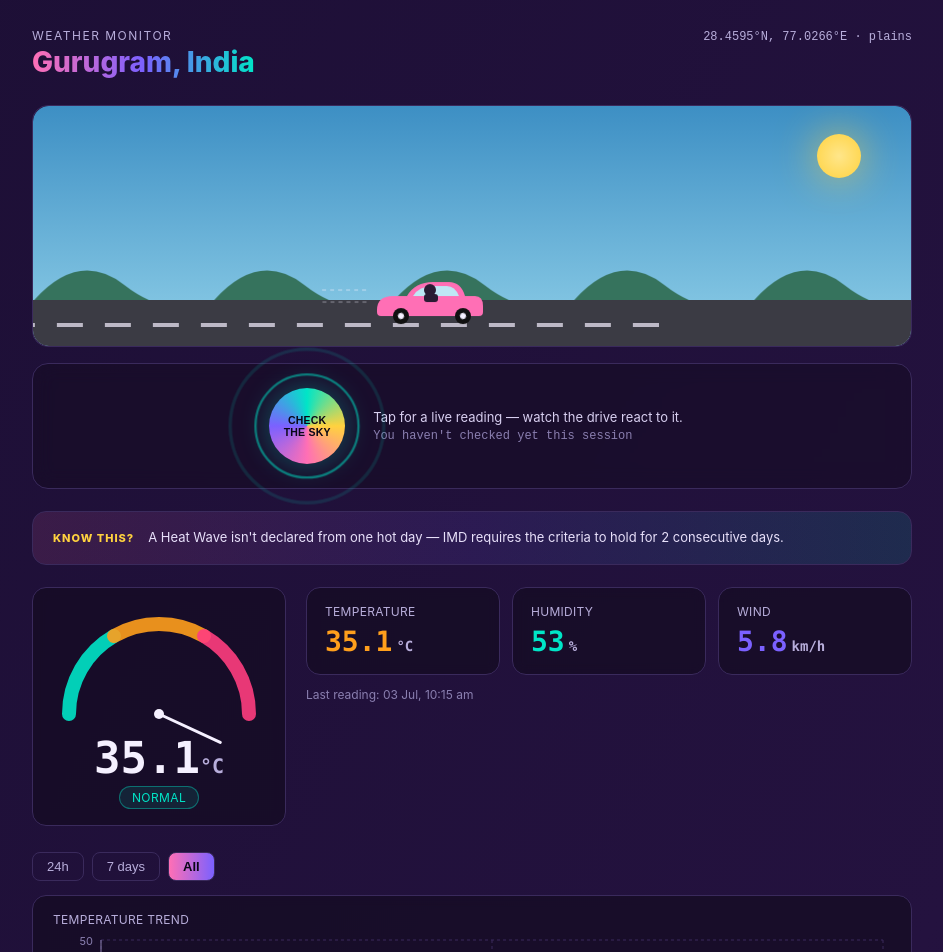
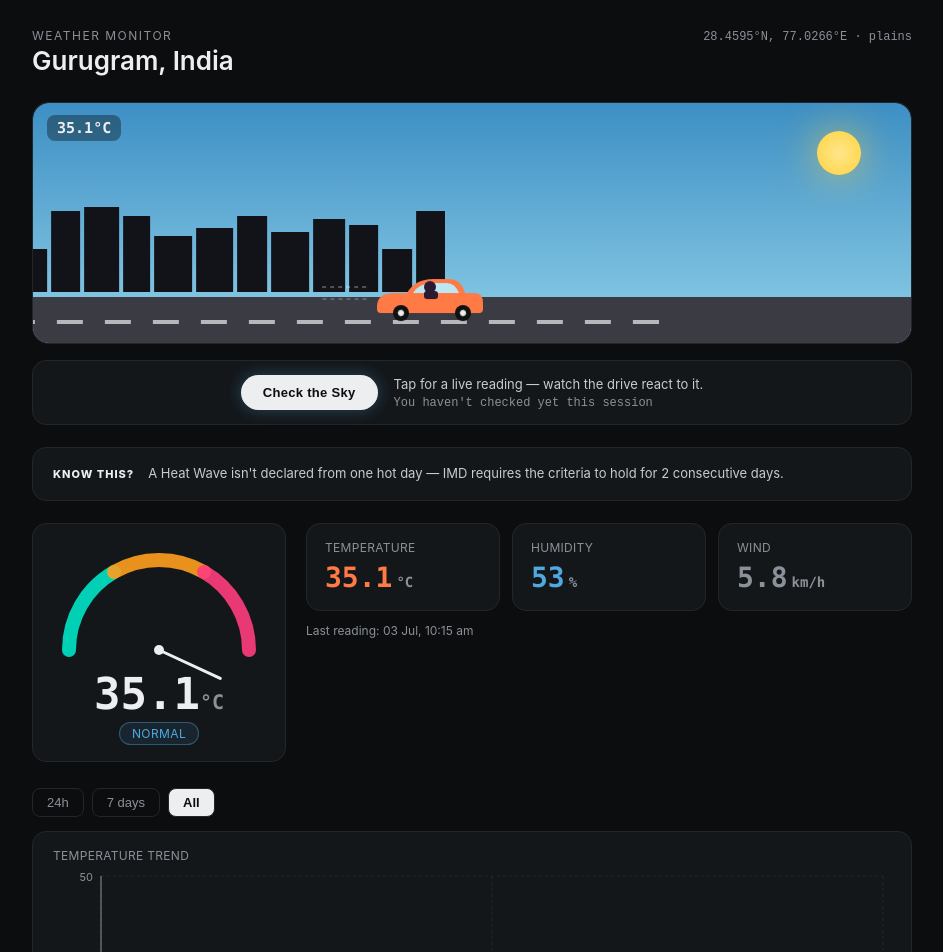
Before and after one commit to yashvardhannayal-ai/Gurugram-Weather-, a React (Vite) app: page / in a window 1280 px wide. Shown: the top 952 px of the page, without its empty margins (168-1111 px from the left). Built offline with nearby package versions, Linux system fonts and the light colour scheme.

Commit message:
Monochrome theme, small button, city skyline, temp overlay

```diff
--- a/src/App.jsx
+++ b/src/App.jsx
@@ -17,9 +17,9 @@ const SEED = [
 ];
 
 const ZONES = [
-  { key: "normal", label: "Normal", color: "#00E5C7" },
+  { key: "normal", label: "Normal", color: "#4FA8E0" },
   { key: "heat", label: "Heat Wave", color: "#FF9F1C" },
-  { key: "severe", label: "Severe Heat Wave", color: "#FF3D7F" },
+  { key: "severe", label: "Severe Heat Wave", color: "#E5484D" },
 ];
 
 function classify(temp) {
@@ -61,7 +61,7 @@ function pickScene(row) {
   const isDay = hour >= 6 && hour < 19;
   const isRaining = (row.precip ?? 0) > 0.1;
   const isHot = row.temp >= 38;
-  return { isDay, isRaining, isHot };
+  return { isDay, isRaining, isHot, temp: row.temp };
 }
 
 function Gauge({ temp }) {
@@ -79,12 +79,12 @@ function Gauge({ temp }) {
     <div style={{ display: "flex", flexDirection: "column", alignItems: "center" }}>
       <svg width="220" height="140" viewBox="0 0 220 140">
         {arc(180, 240, "#00E5C7", "z0")}{arc(240, 300, "#FF9F1C", "z1")}{arc(300, 360, "#FF3D7F", "z2")}
-        <line x1={cx} y1={cy} x2={cx + r * 0.75 * Math.cos((angle * Math.PI) / 180)} y2={cy + r * 0.75 * Math.sin((angle * Math.PI) / 180)} stroke="#F5F0FF" strokeWidth={3} strokeLinecap="round" style={{ transition: "all 0.6s cubic-bezier(0.34,1.56,0.64,1)" }} />
-        <circle cx={cx} cy={cy} r={5} fill="#F5F0FF" />
+        <line x1={cx} y1={cy} x2={cx + r * 0.75 * Math.cos((angle * Math.PI) / 180)} y2={cy + r * 0.75 * Math.sin((angle * Math.PI) / 180)} stroke="#EDEEF0" strokeWidth={3} strokeLinecap="round" style={{ transition: "all 0.6s cubic-bezier(0.34,1.56,0.64,1)" }} />
+        <circle cx={cx} cy={cy} r={5} fill="#EDEEF0" />
       </svg>
       <div style={{ marginTop: -8, textAlign: "center" }}>
-        <div style={{ fontFamily: "ui-monospace, SFMono-Regular, Menlo, monospace", fontSize: 44, fontWeight: 700, color: "#F5F0FF", lineHeight: 1 }}>
-          {temp.toFixed(1)}<span style={{ fontSize: 20, color: "#B8AEDB" }}>°C</span>
+        <div style={{ fontFamily: "ui-monospace, SFMono-Regular, Menlo, monospace", fontSize: 44, fontWeight: 700, color: "#EDEEF0", lineHeight: 1 }}>
+          {temp.toFixed(1)}<span style={{ fontSize: 20, color: "#8B9198" }}>°C</span>
         </div>
         <div style={{ marginTop: 6, display: "inline-block", padding: "3px 12px", borderRadius: 999, fontSize: 12, letterSpacing: 0.4, textTransform: "uppercase", color: zone.color, border: `1px solid ${zone.color}66`, background: `${zone.color}1a` }}>{zone.label}</div>
       </div>
@@ -94,15 +94,15 @@ function Gauge({ temp }) {
 
 function ScoreCard({ label, value, unit, accent }) {
   return (
-    <div style={{ background: "rgba(20,12,34,0.7)", backdropFilter: "blur(6px)", border: "1px solid #3A2A5C", borderRadius: 14, padding: "16px 18px", flex: 1, minWidth: 130 }}>
-      <div style={{ fontSize: 12, color: "#B8AEDB", letterSpacing: 0.3, textTransform: "uppercase" }}>{label}</div>
-      <div style={{ marginTop: 6, fontFamily: "ui-monospace, SFMono-Regular, Menlo, monospace", fontSize: 28, fontWeight: 700, color: accent }}>{value}<span style={{ fontSize: 14, color: "#B8AEDB", marginLeft: 4 }}>{unit}</span></div>
+    <div style={{ background: "#14171A", border: "1px solid #23272B", borderRadius: 14, padding: "16px 18px", flex: 1, minWidth: 130 }}>
+      <div style={{ fontSize: 12, color: "#8B9198", letterSpacing: 0.3, textTransform: "uppercase" }}>{label}</div>
+      <div style={{ marginTop: 6, fontFamily: "ui-monospace, SFMono-Regular, Menlo, monospace", fontSize: 28, fontWeight: 700, color: accent }}>{value}<span style={{ fontSize: 14, color: "#8B9198", marginLeft: 4 }}>{unit}</span></div>
     </div>
   );
 }
 
 // ---- The drive scene: car + driver silhouette cruising down a scrolling road ----
-function DriveScene({ isDay, isRaining, isHot }) {
+function DriveScene({ isDay, isRaining, isHot, temp }) {
   const sky = isRaining
     ? (isDay ? "linear-gradient(180deg,#4A5568,#2D3346)" : "linear-gradient(180deg,#151726,#0A0B14)")
     : isDay
@@ -111,10 +111,29 @@ function DriveScene({ isDay, isRaining, isHot }) {
 
   const stars = useMemo(() => Array.from({ length: 25 }, () => ({ top: Math.random() * 55, left: Math.random() * 100, d: 1.2 + Math.random() * 1.5 })), []);
   const drops = useMemo(() => Array.from({ length: 40 }, () => ({ left: Math.random() * 100, delay: Math.random() * 1.2, dur: 0.5 + Math.random() * 0.4 })), []);
-  const hills = useMemo(() => Array.from({ length: 6 }, (_, i) => i), []);
+  const buildings = useMemo(() => Array.from({ length: 10 }, () => {
+    const w = 26 + Math.floor(Math.random() * 18);
+    const h = 40 + Math.floor(Math.random() * 50);
+    const cols = Math.max(1, Math.floor(w / 10));
+    const rows = Math.max(1, Math.floor(h / 12));
+    const windows = [];
+    for (let r = 0; r < rows; r++) {
+      for (let c = 0; c < cols; c++) {
+        windows.push({ x: 4 + c * 9, y: 6 + r * 11, on: Math.random() > 0.4 });
+      }
+    }
+    return { w, h, windows };
+  }), []);
 
   return (
     <div style={{ position: "absolute", inset: 0, overflow: "hidden", borderRadius: 16, background: sky }}>
+      {/* temperature readout, always visible in the scene */}
+      {temp != null && (
+        <div style={{ position: "absolute", top: 12, left: 14, padding: "4px 10px", borderRadius: 8, background: "rgba(0,0,0,0.35)", color: "#EDEEF0", fontFamily: "ui-monospace, SFMono-Regular, Menlo, monospace", fontSize: 15, fontWeight: 700 }}>
+          {temp.toFixed(1)}°C
+        </div>
+      )}
+
       {/* sun or moon */}
       {!isRaining && (
         <div style={{
@@ -125,21 +144,24 @@ function DriveScene({ isDay, isRaining, isHot }) {
       )}
       {/* stars, night only */}
       {!isDay && !isRaining && stars.map((s, i) => (
-        <span key={i} style={{ position: "absolute", top: `${s.top}%`, left: `${s.left}%`, width: 2, height: 2, borderRadius: "50%", background: "#F5F0FF", animation: `twinkle ${s.d}s ease-in-out infinite` }} />
+        <span key={i} style={{ position: "absolute", top: `${s.top}%`, left: `${s.left}%`, width: 2, height: 2, borderRadius: "50%", background: "#EDEEF0", animation: `twinkle ${s.d}s ease-in-out infinite` }} />
       ))}
       {/* clouds if raining */}
       {isRaining && [0, 1, 2].map((i) => (
         <div key={i} style={{ position: "absolute", top: 16 + i * 14, left: -80, width: 140, height: 34, borderRadius: 30, background: isDay ? "#5A6478" : "#20233A", animation: `driftCloud ${9 + i * 3}s linear infinite`, animationDelay: `${i * -3}s`, opacity: 0.8 }} />
       ))}
       {/* lightning flash */}
-      {isRaining && <div style={{ position: "absolute", inset: 0, background: "#F5F0FF", opacity: 0, animation: "lightning 5s ease-in-out infinite" }} />}
+      {isRaining && <div style={{ position: "absolute", inset: 0, background: "#EDEEF0", opacity: 0, animation: "lightning 5s ease-in-out infinite" }} />}
 
-      {/* rolling hills silhouette, parallax loop */}
-      <div style={{ position: "absolute", bottom: 46, left: 0, right: 0, height: 60, overflow: "hidden" }}>
-        <div style={{ display: "flex", width: "200%", animation: "scrollX 14s linear infinite" }}>
-          {hills.concat(hills).map((_, i) => (
-            <svg key={i} width="180" height="60" viewBox="0 0 180 60" style={{ flexShrink: 0 }}>
-              <path d="M0,60 Q45,10 90,45 T180,60 Z" fill={isDay ? "#2F6B4F" : "#150F2A"} opacity={0.9} />
+      {/* city skyline, parallax loop, windows lit at night */}
+      <div style={{ position: "absolute", bottom: 46, left: 0, right: 0, height: 90, overflow: "hidden" }}>
+        <div style={{ display: "flex", alignItems: "flex-end", width: "200%", animation: "scrollX 16s linear infinite" }}>
+          {buildings.concat(buildings).map((b, i) => (
+            <svg key={i} width={b.w} height={b.h} viewBox={`0 0 ${b.w} ${b.h}`} style={{ flexShrink: 0, marginRight: 4 }}>
+              <rect x="0" y="0" width={b.w} height={b.h} fill="#111318" />
+              {!isDay && b.windows.map((w, wi) => (
+                <rect key={wi} x={w.x} y={w.y} width="4" height="5" fill="#FFD98A" opacity={w.on ? 0.95 : 0} style={{ animation: w.on ? `twinkle ${2 + (wi % 3)}s ease-in-out infinite` : "none" }} />
+              ))}
             </svg>
           ))}
         </div>
@@ -150,7 +172,7 @@ function DriveScene({ isDay, isRaining, isHot }) {
         <div style={{ position: "absolute", top: "50%", left: 0, right: 0, height: 4, overflow: "hidden" }}>
           <div style={{ display: "flex", width: "200%", animation: "scrollX 0.9s linear infinite" }}>
             {Array.from({ length: 20 }).map((_, i) => (
-              <div key={i} style={{ width: 26, height: 4, background: "#F5F0FF", marginRight: 22, flexShrink: 0, opacity: 0.7 }} />
+              <div key={i} style={{ width: 26, height: 4, background: "#EDEEF0", marginRight: 22, flexShrink: 0, opacity: 0.7 }} />
             ))}
           </div>
         </div>
@@ -169,7 +191,7 @@ function DriveScene({ isDay, isRaining, isHot }) {
             <polygon points="100,30 150,10 150,45" fill="#FFF3C4" opacity="0.25" />
           )}
           {/* car body */}
-          <path d="M10,40 Q10,26 26,26 L40,26 Q48,12 66,12 L82,12 Q94,12 98,26 L108,26 Q116,26 116,36 L116,42 Q116,46 112,46 L14,46 Q10,46 10,42 Z" fill={isRaining ? "#7B61FF" : "#FF6FB5"} />
+          <path d="M10,40 Q10,26 26,26 L40,26 Q48,12 66,12 L82,12 Q94,12 98,26 L108,26 Q116,26 116,36 L116,42 Q116,46 112,46 L14,46 Q10,46 10,42 Z" fill="#FF7A45" />
           {/* window */}
           <path d="M46,26 Q52,16 66,16 L80,16 Q88,16 92,26 Z" fill={isDay ? "#BEE7F5" : "#0A0B18"} />
           {/* driver silhouette */}
@@ -178,13 +200,13 @@ function DriveScene({ isDay, isRaining, isHot }) {
           {/* wheels */}
           <circle cx="34" cy="46" r="8" fill="#111" />
           <circle cx="96" cy="46" r="8" fill="#111" />
-          <circle cx="34" cy="46" r="3" fill="#F5F0FF" style={{ animation: "spin 0.5s linear infinite", transformOrigin: "34px 46px" }} />
-          <circle cx="96" cy="46" r="3" fill="#F5F0FF" style={{ animation: "spin 0.5s linear infinite", transformOrigin: "96px 46px" }} />
+          <circle cx="34" cy="46" r="3" fill="#EDEEF0" style={{ animation: "spin 0.5s linear infinite", transformOrigin: "34px 46px" }} />
+          <circle cx="96" cy="46" r="3" fill="#EDEEF0" style={{ animation: "spin 0.5s linear infinite", transformOrigin: "96px 46px" }} />
         </svg>
         {/* wind flow lines behind the car */}
         <svg width="60" height="40" viewBox="0 0 60 40" style={{ position: "absolute", top: 10, right: 108 }}>
-          <path d="M50,10 Q20,10 0,10" stroke="#F5F0FF" strokeWidth="1.5" fill="none" opacity="0.4" strokeDasharray="4 4" style={{ animation: "windFlow 0.7s linear infinite" }} />
-          <path d="M50,22 Q20,22 0,22" stroke="#F5F0FF" strokeWidth="1.5" fill="none" opacity="0.3" strokeDasharray="4 4" style={{ animation: "windFlow 0.8s linear infinite" }} />
+          <path d="M50,10 Q20,10 0,10" stroke="#EDEEF0" strokeWidth="1.5" fill="none" opacity="0.4" strokeDasharray="4 4" style={{ animation: "windFlow 0.7s linear infinite" }} />
+          <path d="M50,22 Q20,22 0,22" stroke="#EDEEF0" strokeWidth="1.5" fill="none" opacity="0.3" strokeDasharray="4 4" style={{ animation: "windFlow 0.8s linear infinite" }} />
         </svg>
       </div>
 
@@ -215,9 +237,9 @@ function TriviaStrip() {
     return () => clearInterval(id);
   }, []);
   return (
-    <div style={{ marginTop: 22, padding: "16px 20px", background: "linear-gradient(90deg, rgba(255,111,181,0.12), rgba(123,97,255,0.12), rgba(0,229,199,0.12))", border: "1px solid #3A2A5C", borderRadius: 14, display: "flex", alignItems: "center", gap: 14 }}>
-      <div style={{ fontSize: 11, fontWeight: 800, letterSpacing: 1, textTransform: "uppercase", color: "#FFD23F", flexShrink: 0 }}>Know this?</div>
-      <div key={i} style={{ fontSize: 13, color: "#E8E0FA", lineHeight: 1.5, animation: "popIn 0.4s ease-out" }}>{FACTS[i]}</div>
+    <div style={{ marginTop: 22, padding: "16px 20px", background: "#14171A", border: "1px solid #23272B", borderRadius: 14, display: "flex", alignItems: "center", gap: 14 }}>
+      <div style={{ fontSize: 11, fontWeight: 800, letterSpacing: 1, textTransform: "uppercase", color: "#EDEEF0", flexShrink: 0 }}>Know this?</div>
+      <div key={i} style={{ fontSize: 13, color: "#C7CBD1", lineHeight: 1.5, animation: "popIn 0.4s ease-out" }}>{FACTS[i]}</div>
     </div>
   );
 }
@@ -231,17 +253,17 @@ const IMD_THRESHOLDS = [
 
 function ThresholdPanel() {
   return (
-    <div style={{ marginTop: 24, padding: 20, background: "rgba(20,12,34,0.7)", backdropFilter: "blur(6px)", border: "1px solid #3A2A5C", borderRadius: 14 }}>
-      <div style={{ fontSize: 12, color: "#B8AEDB", textTransform: "uppercase", letterSpacing: 0.3, marginBottom: 14 }}>IMD threshold reference — plains</div>
+    <div style={{ marginTop: 24, padding: 20, background: "#14171A", border: "1px solid #23272B", borderRadius: 14 }}>
+      <div style={{ fontSize: 12, color: "#8B9198", textTransform: "uppercase", letterSpacing: 0.3, marginBottom: 14 }}>IMD threshold reference — plains</div>
       <div style={{ display: "grid", gridTemplateColumns: "repeat(auto-fit, minmax(180px, 1fr))", gap: 12 }}>
         {IMD_THRESHOLDS.map((t) => (
           <div key={t.label} style={{ padding: 14, borderRadius: 10, background: `${t.color}12`, border: `1px solid ${t.color}44` }}>
             <div style={{ fontSize: 13, fontWeight: 700, color: t.color, marginBottom: 4 }}>{t.label}</div>
-            <div style={{ fontSize: 12, color: "#B8AEDB", lineHeight: 1.5 }}>{t.detail}</div>
+            <div style={{ fontSize: 12, color: "#8B9198", lineHeight: 1.5 }}>{t.detail}</div>
           </div>
         ))}
       </div>
-      <div style={{ marginTop: 12, fontSize: 11, color: "#7A6F98", lineHeight: 1.5 }}>
+      <div style={{ marginTop: 12, fontSize: 11, color: "#6B7280", lineHeight: 1.5 }}>
         These figures come from IMD/NDMA material and may not reflect the most current official
         criteria — worth confirming on mausam.imd.gov.in if precision matters for your use.
       </div>
@@ -345,50 +367,46 @@ export default function WeatherDashboard() {
 
   return (
     <div key={shakeKey} style={{
-      minHeight: "100%", color: "#F5F0FF",
+      minHeight: "100%", color: "#EDEEF0",
       fontFamily: "ui-sans-serif, -apple-system, BlinkMacSystemFont, 'Segoe UI', sans-serif",
       padding: "28px 20px 40px", position: "relative", overflow: "hidden",
-      background: "linear-gradient(120deg, #0A0616, #1A0E32, #24123F, #150A28)",
-      backgroundSize: "300% 300%", animation: `bgDrift 18s ease-in-out infinite${shakeKey > 0 ? ", shake 0.5s" : ""}`,
+      background: "#0B0D0F",
+      animation: shakeKey > 0 ? "shake 0.5s" : "none",
     }}>
       <style>{KEYFRAMES}</style>
 
       <div style={{ maxWidth: 880, margin: "0 auto", position: "relative", zIndex: 1 }}>
         <div style={{ display: "flex", justifyContent: "space-between", alignItems: "baseline", flexWrap: "wrap", gap: 8 }}>
           <div>
-            <div style={{ fontSize: 12, color: "#B8AEDB", letterSpacing: 1.5, textTransform: "uppercase" }}>Weather Monitor</div>
-            <h1 style={{ margin: "2px 0 0", fontSize: 28, fontWeight: 800, background: "linear-gradient(90deg,#FF6FB5,#7B61FF,#00E5C7)", WebkitBackgroundClip: "text", WebkitTextFillColor: "transparent" }}>Gurugram, India</h1>
+            <div style={{ fontSize: 12, color: "#8B9198", letterSpacing: 1.5, textTransform: "uppercase" }}>Weather Monitor</div>
+            <h1 style={{ margin: "2px 0 0", fontSize: 26, fontWeight: 600, color: "#EDEEF0" }}>Gurugram, India</h1>
           </div>
-          <div style={{ fontSize: 12, color: "#B8AEDB", fontFamily: "ui-monospace, monospace" }}>28.4595°N, 77.0266°E · plains</div>
+          <div style={{ fontSize: 12, color: "#8B9198", fontFamily: "ui-monospace, monospace" }}>28.4595°N, 77.0266°E · plains</div>
         </div>
 
-        <div style={{ marginTop: 26, position: "relative", overflow: "hidden", borderRadius: 16, border: "1px solid #3A2A5C", height: 240 }}>
-          <DriveScene isDay={scene.isDay} isRaining={scene.isRaining} isHot={scene.isHot} />
+        <div style={{ marginTop: 26, position: "relative", overflow: "hidden", borderRadius: 16, border: "1px solid #23272B", height: 240 }}>
+          <DriveScene isDay={scene.isDay} isRaining={scene.isRaining} isHot={scene.isHot} temp={scene.temp} />
         </div>
 
-        <div style={{ marginTop: 16, display: "flex", alignItems: "center", justifyContent: "center", gap: 20, flexWrap: "wrap", padding: "16px 20px", background: "rgba(20,12,34,0.55)", backdropFilter: "blur(10px)", border: "1px solid #3A2A5C", borderRadius: 16 }}>
-          <div style={{ position: "relative", width: 92, height: 92, display: "flex", alignItems: "center", justifyContent: "center", flexShrink: 0 }}>
-            {!liveLoading && (<>
-              <span style={{ position: "absolute", inset: 0, borderRadius: "50%", border: `2px solid ${zone.color}`, animation: "ringPulse 2.2s ease-out infinite" }} />
-              <span style={{ position: "absolute", inset: 0, borderRadius: "50%", border: `2px solid ${zone.color}`, animation: "ringPulse 2.2s ease-out infinite 1.1s" }} />
-            </>)}
+        <div style={{ marginTop: 16, display: "flex", alignItems: "center", justifyContent: "center", gap: 16, flexWrap: "wrap", padding: "14px 20px", background: "#14171A", border: "1px solid #23272B", borderRadius: 14 }}>
           <button onClick={fetchLive} disabled={liveLoading} style={{
-              position: "relative", width: 76, height: 76, borderRadius: "50%", border: "none",
-              background: `conic-gradient(from 180deg, #FF6FB5, #7B61FF, #00E5C7, #FFD23F, #FF6FB5)`,
-              color: "#0A0616", fontWeight: 800, fontSize: 10.5, letterSpacing: 0.2,
-              cursor: liveLoading ? "default" : "pointer", boxShadow: `0 0 30px ${zone.color}55`,
-              transition: "transform 0.15s ease", whiteSpace: "pre-line",
+            padding: "10px 22px", borderRadius: 999, border: "none",
+            background: liveLoading ? "#23272B" : "#EDEEF0",
+            color: liveLoading ? "#8B9198" : "#0B0D0F",
+            fontWeight: 700, fontSize: 13, letterSpacing: 0.3,
+            cursor: liveLoading ? "default" : "pointer",
+            boxShadow: liveLoading ? "none" : `0 0 16px ${zone.color}55`,
+            transition: "transform 0.15s ease",
           }}
-              onMouseDown={(e) => (e.currentTarget.style.transform = "scale(0.94)")}
+            onMouseDown={(e) => (e.currentTarget.style.transform = "scale(0.96)")}
             onMouseUp={(e) => (e.currentTarget.style.transform = "scale(1)")}
             onMouseLeave={(e) => (e.currentTarget.style.transform = "scale(1)")}
           >
-              {liveLoading ? "CHECKING…" : "CHECK\nTHE SKY"}
+            {liveLoading ? "Checking…" : "Check the Sky"}
           </button>
-          </div>
           <div style={{ textAlign: "left" }}>
-            <div style={{ fontSize: 13, color: "#D8CFF0" }}>Tap for a live reading — watch the drive react to it.</div>
-            <div style={{ marginTop: 4, fontSize: 12, color: "#8A7FB0", fontFamily: "ui-monospace, monospace" }}>
+            <div style={{ fontSize: 13, color: "#C7CBD1" }}>Tap for a live reading — watch the drive react to it.</div>
+            <div style={{ marginTop: 4, fontSize: 12, color: "#8B9198", fontFamily: "ui-monospace, monospace" }}>
               {pulseCount === 0 ? "You haven't checked yet this session" : `Checked ${pulseCount} time${pulseCount > 1 ? "s" : ""} this session`}
             </div>
             {liveError && <div style={{ marginTop: 6, fontSize: 12, color: "#FF3D7F" }}>{liveError}</div>}
@@ -405,45 +423,45 @@ export default function WeatherDashboard() {
         )}
 
         <div style={{ marginTop: 22, display: "flex", gap: 20, flexWrap: "wrap" }}>
-          <div style={{ background: "rgba(20,12,34,0.7)", backdropFilter: "blur(6px)", border: "1px solid #3A2A5C", borderRadius: 14, padding: 16 }}>
+          <div style={{ background: "#14171A", border: "1px solid #23272B", borderRadius: 14, padding: 16 }}>
             <Gauge temp={dispTemp} />
           </div>
           <div style={{ display: "flex", flexDirection: "column", gap: 12, flex: 1, minWidth: 260 }}>
             <div style={{ display: "flex", gap: 12, flexWrap: "wrap" }}>
-              <ScoreCard label="Temperature" value={dispTemp.toFixed(1)} unit="°C" accent="#FF9F1C" />
-              <ScoreCard label="Humidity" value={Math.round(dispHumidity)} unit="%" accent="#00E5C7" />
-              <ScoreCard label="Wind" value={dispWind.toFixed(1)} unit="km/h" accent="#7B61FF" />
+              <ScoreCard label="Temperature" value={dispTemp.toFixed(1)} unit="°C" accent="#FF7A45" />
+              <ScoreCard label="Humidity" value={Math.round(dispHumidity)} unit="%" accent="#4FA8E0" />
+              <ScoreCard label="Wind" value={dispWind.toFixed(1)} unit="km/h" accent="#8B9198" />
             </div>
-            <div style={{ fontSize: 12, color: "#8A7FB0" }}>Last reading: {fmtTime(latest.time)}</div>
+            <div style={{ fontSize: 12, color: "#8B9198" }}>Last reading: {fmtTime(latest.time)}</div>
           </div>
         </div>
 
         <div style={{ marginTop: 26, display: "flex", gap: 8 }}>
           {[{ k: "24h", label: "24h" }, { k: "7d", label: "7 days" }, { k: "all", label: "All" }].map((r) => (
-            <button key={r.k} onClick={() => setRange(r.k)} style={{ background: range === r.k ? "linear-gradient(90deg,#FF6FB5,#7B61FF)" : "transparent", color: range === r.k ? "#0A0616" : "#B8AEDB", border: "1px solid #3A2A5C", borderRadius: 8, padding: "6px 14px", fontSize: 13, cursor: "pointer", fontWeight: range === r.k ? 700 : 400 }}>{r.label}</button>
+            <button key={r.k} onClick={() => setRange(r.k)} style={{ background: range === r.k ? "#EDEEF0" : "transparent", color: range === r.k ? "#0B0D0F" : "#8B9198", border: "1px solid #23272B", borderRadius: 8, padding: "6px 14px", fontSize: 13, cursor: "pointer", fontWeight: range === r.k ? 700 : 400 }}>{r.label}</button>
           ))}
         </div>
 
-        <div style={{ marginTop: 14, background: "rgba(20,12,34,0.7)", backdropFilter: "blur(6px)", border: "1px solid #3A2A5C", borderRadius: 14, padding: "16px 8px 8px" }}>
-          <div style={{ fontSize: 12, color: "#B8AEDB", padding: "0 12px 8px", textTransform: "uppercase", letterSpacing: 0.3 }}>Temperature trend</div>
+        <div style={{ marginTop: 14, background: "#14171A", border: "1px solid #23272B", borderRadius: 14, padding: "16px 8px 8px" }}>
+          <div style={{ fontSize: 12, color: "#8B9198", padding: "0 12px 8px", textTransform: "uppercase", letterSpacing: 0.3 }}>Temperature trend</div>
           <ResponsiveContainer width="100%" height={260}>
             <LineChart data={chartData} margin={{ top: 5, right: 20, left: 0, bottom: 5 }}>
-              <CartesianGrid stroke="#3A2A5C" strokeDasharray="3 3" />
-              <XAxis dataKey="label" stroke="#8A7FB0" fontSize={11} tickLine={false} />
-              <YAxis stroke="#8A7FB0" fontSize={11} tickLine={false} domain={[20, 50]} />
-              <Tooltip contentStyle={{ background: "#0A0616", border: "1px solid #3A2A5C", borderRadius: 8, fontSize: 12 }} labelStyle={{ color: "#B8AEDB" }} />
-              <Line type="monotone" dataKey="temp" stroke="#FF6FB5" strokeWidth={2.5} dot={{ r: 3, fill: "#7B61FF" }} name="°C" isAnimationActive animationDuration={500} />
+              <CartesianGrid stroke="#23272B" strokeDasharray="3 3" />
+              <XAxis dataKey="label" stroke="#8B9198" fontSize={11} tickLine={false} />
+              <YAxis stroke="#8B9198" fontSize={11} tickLine={false} domain={[20, 50]} />
+              <Tooltip contentStyle={{ background: "#0A0616", border: "1px solid #23272B", borderRadius: 8, fontSize: 12 }} labelStyle={{ color: "#8B9198" }} />
+              <Line type="monotone" dataKey="temp" stroke="#FF9F1C" strokeWidth={2.5} dot={{ r: 3, fill: "#EDEEF0" }} name="°C" isAnimationActive animationDuration={500} />
             </LineChart>
           </ResponsiveContainer>
         </div>
 
         <ThresholdPanel />
 
-        <div style={{ marginTop: 24, padding: 16, background: "rgba(20,12,34,0.7)", backdropFilter: "blur(6px)", border: "1px solid #3A2A5C", borderRadius: 14 }}>
-          <div style={{ fontSize: 13, color: "#B8AEDB", lineHeight: 1.6 }}>
+        <div style={{ marginTop: 24, padding: 16, background: "#14171A", border: "1px solid #23272B", borderRadius: 14 }}>
+          <div style={{ fontSize: 13, color: "#8B9198", lineHeight: 1.6 }}>
             This dashboard can't authenticate to your private Google Sheet directly. Use "Check the Sky" above for a live reading, or upload a CSV export of your sheet below.
           </div>
-          <input ref={fileRef} type="file" accept=".csv" onChange={handleFile} style={{ marginTop: 12, fontSize: 13, color: "#B8AEDB" }} />
+          <input ref={fileRef} type="file" accept=".csv" onChange={handleFile} style={{ marginTop: 12, fontSize: 13, color: "#8B9198" }} />
           {importMsg && <div style={{ marginTop: 8, fontSize: 12, color: "#00E5C7" }}>{importMsg}</div>}
         </div>
       </div>
```
Lines whose indentation alone changed are shown as unchanged.
